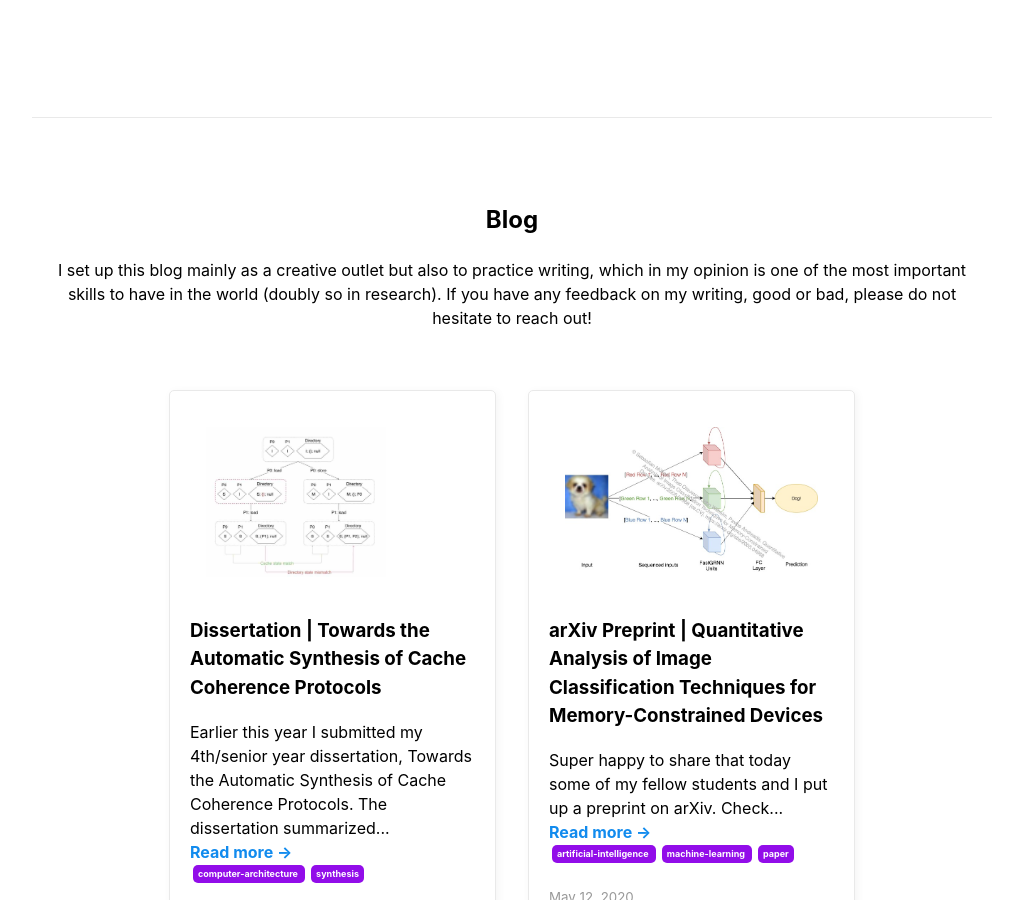
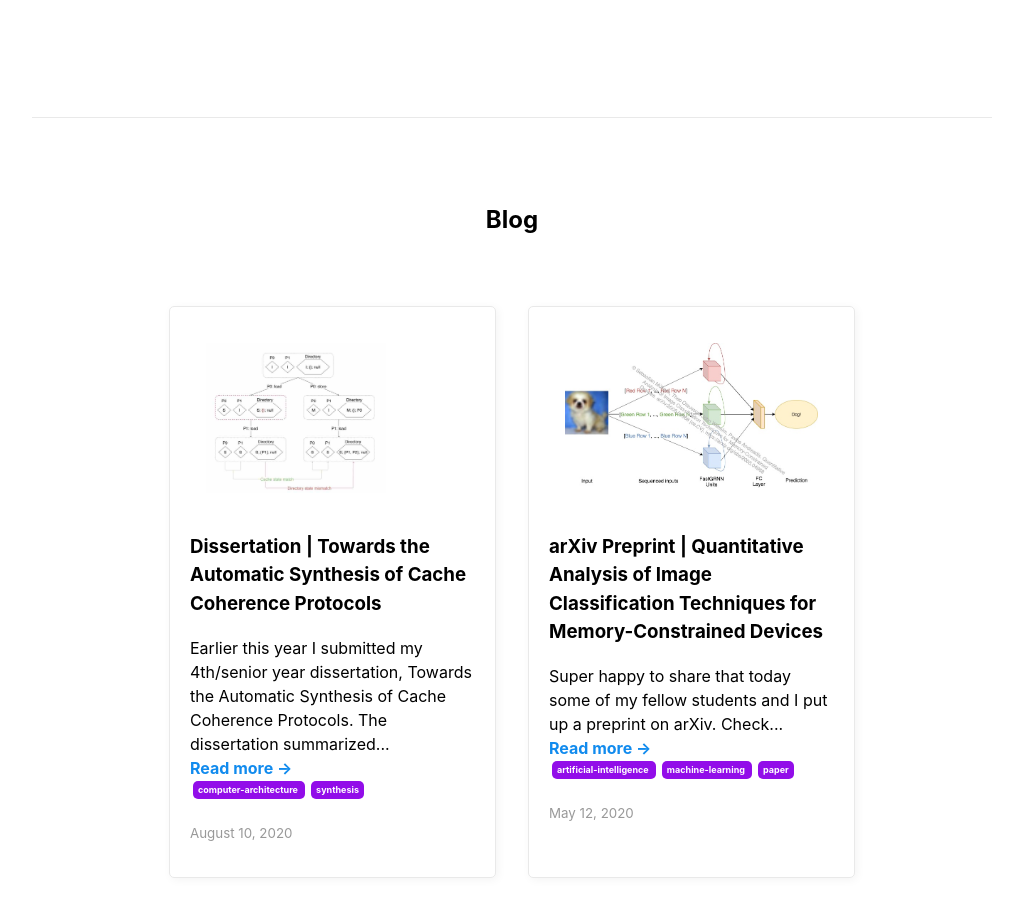
Before and after one commit to theoxo/theoxo.github.io, a Jekyll site: the page built from index.md, in a window 1280 px wide and 900 px high, scrolled down 704 px. Shown: the whole window, without its empty margins (128-1151 px from the left). Built offline with Jekyll 4.4.1, drawn with Linux system fonts in a browser that asks for light colours; nearby versions of some CDN libraries.

Commit message:
improvement: removed uneccessary paragraph

```diff
--- a/_layouts/home.html
+++ b/_layouts/home.html
@@ -36,11 +36,6 @@
       <section>
         <header>
           <h2> Blog </h2>
-          <p>
-          I set up this blog mainly as a creative outlet but also to practice writing, which in my opinion
-          is one of the most important skills to have in the world (doubly so in research).
-          If you have any feedback on my writing, good or bad,
-          please do not hesitate to reach out!
         </header>
         {% for post in site.posts %}
         <aside onclick="location.href='{{ post.url }}';" style="cursor: pointer;">
```
